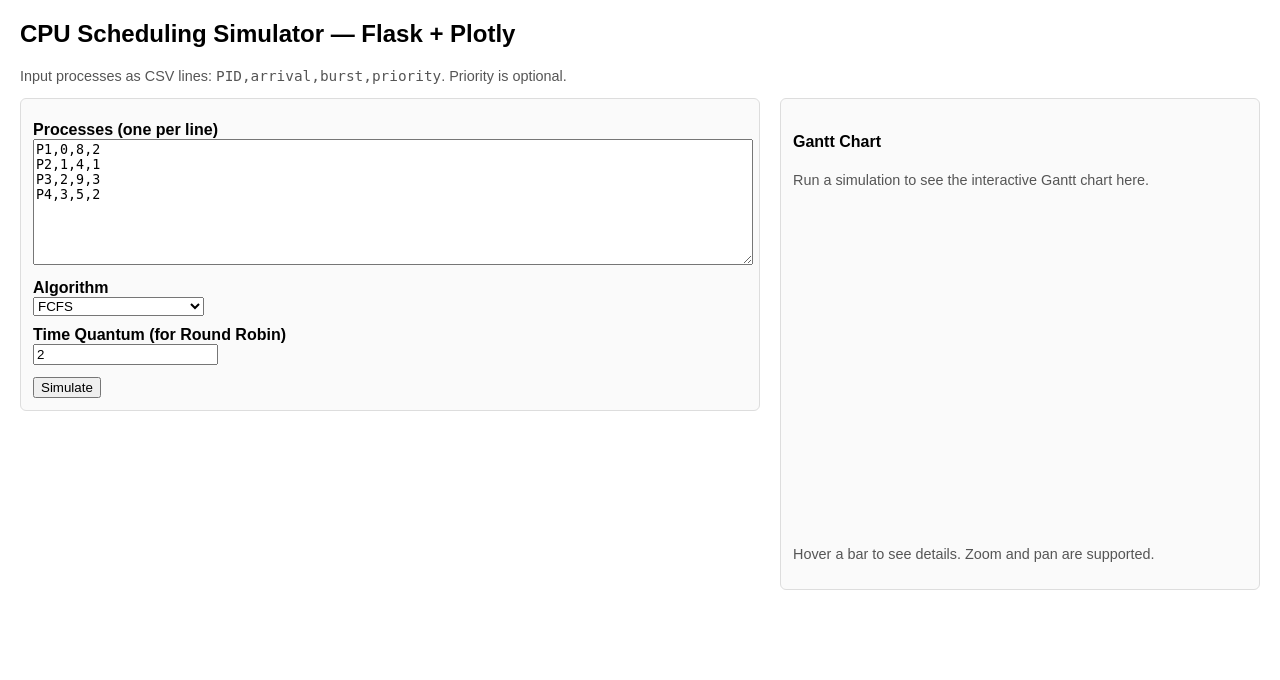
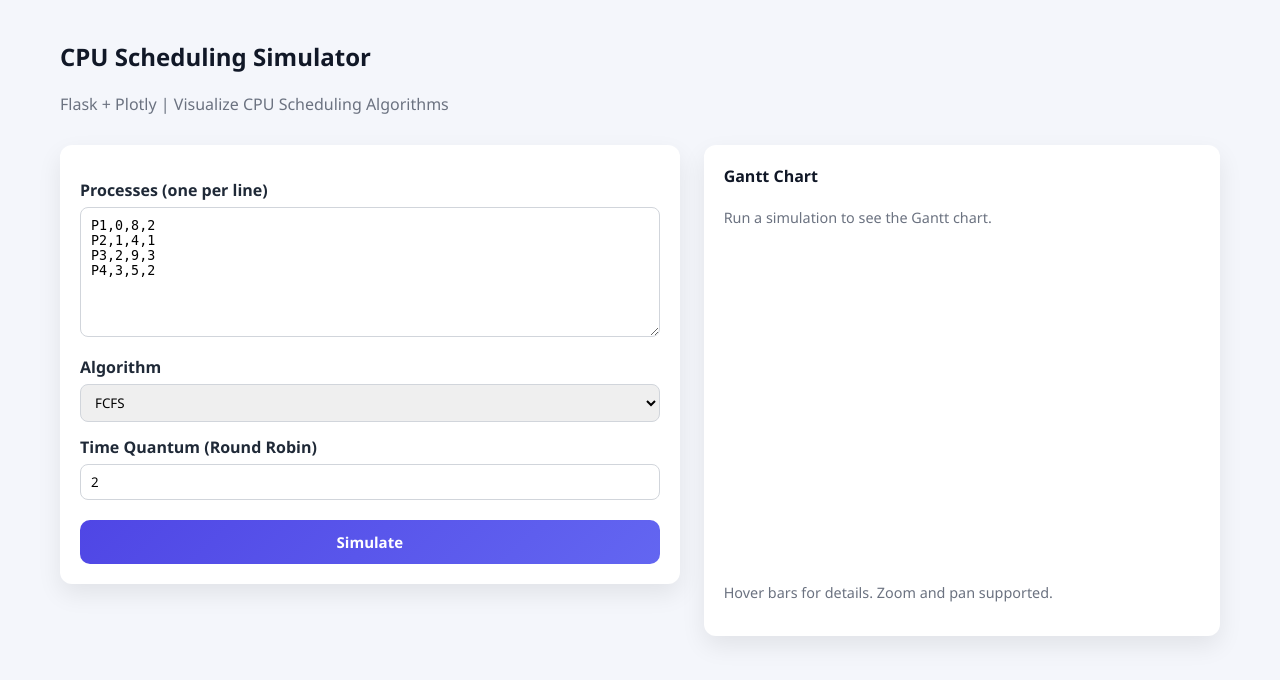
Before and after one commit to chawlasaksham/CPU-scheduler, a Flask app: page / in a window 1280 px wide. Shown: the top 680 px of the page. Run offline with Flask 3, Linux system fonts and the light colour scheme; some libraries are stand-ins or nearby versions.

Commit message:
added css

```diff
--- a/templates/index.html
+++ b/templates/index.html
@@ -4,126 +4,250 @@
   <meta charset="utf-8">
   <title>CPU Scheduling Simulator</title>
   <meta name="viewport" content="width=device-width, initial-scale=1">
-  <!-- Plotly.js from CDN -->
+
+  <!-- Plotly -->
   <script src="https://cdn.plot.ly/plotly-2.26.0.min.js"></script>
+
   <style>
-    body { font-family: Arial, Helvetica, sans-serif; margin: 20px; }
-    textarea { width: 100%; height: 120px; font-family: monospace; }
-    label { font-weight: bold; display:block; margin-top:10px; }
-    .grid { display: grid; grid-template-columns: 1fr 480px; gap: 20px; align-items:start; }
-    .card { padding: 12px; border: 1px solid #ddd; border-radius: 6px; background: #fafafa;}
-    #chart { width: 100%; height: 360px; }
-    table { border-collapse: collapse; width: 100%; }
-    th, td { padding: 6px 8px; border: 1px solid #ddd; text-align:center; }
-    .small { font-size: 0.9rem; color: #555; }
+    /* ===== Reset & Base ===== */
+    * {
+      box-sizing: border-box;
+      font-family: "Segoe UI", Roboto, Arial, sans-serif;
+    }
+
+    body {
+      margin: 0;
+      background: #f4f6fb;
+      color: #1f2937;
+    }
+
+    h2, h4 {
+      margin-top: 0;
+      color: #111827;
+    }
+
+    /* ===== Container ===== */
+    .container {
+      max-width: 1200px;
+      margin: 40px auto;
+      padding: 0 20px;
+    }
+
+    .subtitle {
+      color: #6b7280;
+      margin-bottom: 30px;
+    }
+
+    /* ===== Layout ===== */
+    .grid {
+      display: grid;
+      grid-template-columns: 1.2fr 1fr;
+      gap: 24px;
+      align-items: start;
+    }
+
+    .card {
+      background: #ffffff;
+      padding: 20px;
+      border-radius: 12px;
+      box-shadow: 0 10px 25px rgba(0, 0, 0, 0.08);
+    }
+
+    /* ===== Form ===== */
+    label {
+      font-weight: 600;
+      display: block;
+      margin-top: 14px;
+      margin-bottom: 6px;
+    }
+
+    textarea {
+      width: 100%;
+      height: 130px;
+      padding: 10px;
+      border-radius: 8px;
+      border: 1px solid #d1d5db;
+      font-family: monospace;
+    }
+
+    select,
+    input[type="number"] {
+      width: 100%;
+      padding: 8px 10px;
+      border-radius: 8px;
+      border: 1px solid #d1d5db;
+    }
+
+    button {
+      margin-top: 20px;
+      width: 100%;
+      padding: 12px;
+      border: none;
+      border-radius: 10px;
+      background: linear-gradient(135deg, #4f46e5, #6366f1);
+      color: white;
+      font-size: 15px;
+      font-weight: 600;
+      cursor: pointer;
+    }
+
+    button:hover {
+      opacity: 0.95;
+    }
+
+    /* ===== Table ===== */
+    table {
+      width: 100%;
+      border-collapse: collapse;
+      margin-top: 20px;
+      border-radius: 10px;
+      overflow: hidden;
+    }
+
+    thead {
+      background: #4f46e5;
+      color: white;
+    }
+
+    th, td {
+      padding: 8px 10px;
+      text-align: center;
+      border-bottom: 1px solid #e5e7eb;
+    }
+
+    tbody tr:hover {
+      background: #f3f4f6;
+    }
+
+    /* ===== Chart ===== */
+    #chart {
+      width: 100%;
+      min-height: 360px;
+    }
+
+    .small {
+      font-size: 0.9rem;
+      color: #6b7280;
+    }
+
+    .averages {
+      margin-top: 10px;
+      font-weight: 600;
+      text-align: right;
+    }
+
+    /* ===== Responsive ===== */
+    @media (max-width: 900px) {
+      .grid {
+        grid-template-columns: 1fr;
+      }
+    }
   </style>
 </head>
+
 <body>
-  <h2>CPU Scheduling Simulator — Flask + Plotly</h2>
-  <p class="small">Input processes as CSV lines: <code>PID,arrival,burst,priority</code>. Priority is optional.</p>
+  <div class="container">
+    <h2>CPU Scheduling Simulator</h2>
+    <p class="subtitle">Flask + Plotly | Visualize CPU Scheduling Algorithms</p>
 
     <div class="grid">
+      <!-- LEFT: INPUT & METRICS -->
       <div class="card">
         <form method="post" action="{{ url_for('simulate') }}">
-        <label for="processes">Processes (one per line)</label>
-        <textarea name="processes" id="processes">{{ example }}</textarea>
+          <label>Processes (one per line)</label>
+          <textarea name="processes">{{ example }}</textarea>
 
-        <label for="algorithm">Algorithm</label>
-        <select name="algorithm" id="algorithm">
+          <label>Algorithm</label>
+          <select name="algorithm">
             <option value="fcfs" {% if chosen_algorithm=='fcfs' %}selected{% endif %}>FCFS</option>
-          <option value="sjf-np" {% if chosen_algorithm=='sjf-np' %}selected{% endif %}>SJF (Non-preemptive)</option>
+            <option value="sjf-np" {% if chosen_algorithm=='sjf-np' %}selected{% endif %}>SJF (Non-Preemptive)</option>
             <option value="sjf-p" {% if chosen_algorithm=='sjf-p' %}selected{% endif %}>SJF (Preemptive)</option>
             <option value="rr" {% if chosen_algorithm=='rr' %}selected{% endif %}>Round Robin</option>
-          <option value="priority-np" {% if chosen_algorithm=='priority-np' %}selected{% endif %}>Priority (Non-preemptive)</option>
+            <option value="priority-np" {% if chosen_algorithm=='priority-np' %}selected{% endif %}>Priority (Non-Preemptive)</option>
             <option value="priority-p" {% if chosen_algorithm=='priority-p' %}selected{% endif %}>Priority (Preemptive)</option>
           </select>
 
-        <label for="quantum">Time Quantum (for Round Robin)</label>
-        <input type="number" name="quantum" id="quantum" value="{{ quantum if quantum is defined else 2 }}" min="1">
+          <label>Time Quantum (Round Robin)</label>
+          <input type="number" name="quantum" value="{{ quantum if quantum is defined else 2 }}" min="1">
 
-        <div style="margin-top:12px;">
           <button type="submit">Simulate</button>
-        </div>
         </form>
 
         {% if rows is defined %}
-      <hr>
-      <h4>Metrics</h4>
+          <h4 style="margin-top:30px;">Metrics</h4>
           <table>
-        <thead><tr><th>PID</th><th>Arrival</th><th>Burst</th><th>Start</th><th>Completion</th><th>TAT</th><th>WT</th><th>RT</th></tr></thead>
+            <thead>
+              <tr>
+                <th>PID</th><th>Arrival</th><th>Burst</th>
+                <th>Start</th><th>Completion</th>
+                <th>TAT</th><th>WT</th><th>RT</th>
+              </tr>
+            </thead>
             <tbody>
               {% for r in rows %}
               <tr>
                 <td>{{ r.pid }}</td>
                 <td>{{ r.arrival }}</td>
                 <td>{{ r.burst }}</td>
-            <td>{% if r.start is not none %}{{ r.start }}{% else %}-{% endif %}</td>
-            <td>{% if r.completion is not none %}{{ r.completion }}{% else %}-{% endif %}</td>
-            <td>{% if r.TAT is not none %}{{ r.TAT }}{% else %}-{% endif %}</td>
-            <td>{% if r.WT is not none %}{{ r.WT }}{% else %}-{% endif %}</td>
-            <td>{% if r.RT is not none %}{{ r.RT }}{% else %}-{% endif %}</td>
+                <td>{{ r.start if r.start is not none else '-' }}</td>
+                <td>{{ r.completion if r.completion is not none else '-' }}</td>
+                <td>{{ r.TAT if r.TAT is not none else '-' }}</td>
+                <td>{{ r.WT if r.WT is not none else '-' }}</td>
+                <td>{{ r.RT if r.RT is not none else '-' }}</td>
               </tr>
               {% endfor %}
             </tbody>
           </table>
-      <p class="small">
-        Averages — TAT: <strong>{{ avgs.avg_tat|round(3) if avgs.avg_tat is not none else '-' }}</strong>,
-        WT: <strong>{{ avgs.avg_wt|round(3) if avgs.avg_wt is not none else '-' }}</strong>,
-        RT: <strong>{{ avgs.avg_rt|round(3) if avgs.avg_rt is not none else '-' }}</strong>
-      </p>
+
+          <div class="averages">
+            Avg TAT: {{ avgs.avg_tat|round(2) if avgs.avg_tat is not none else '-' }} |
+            Avg WT: {{ avgs.avg_wt|round(2) if avgs.avg_wt is not none else '-' }} |
+            Avg RT: {{ avgs.avg_rt|round(2) if avgs.avg_rt is not none else '-' }}
+          </div>
         {% endif %}
       </div>
 
+      <!-- RIGHT: GANTT -->
       <div class="card">
         <h4>Gantt Chart</h4>
         <div id="chart"></div>
-      <p class="small">Hover a bar to see details. Zoom and pan are supported.</p>
+        <p class="small">Hover bars for details. Zoom and pan supported.</p>
+      </div>
     </div>
   </div>
 
   <script>
-    // Read gantt data injected by Flask (if present)
     var gantt_json = {{ gantt_json|safe if gantt_json is defined else 'null' }};
 
     function drawGantt(gantt) {
-      var tasks = [];
-      // transform to Plotly bar segments (one bar per PID aggregated)
-      // We'll draw each gantt segment as a separate trace so hover shows start/end
       var traces = [];
-      var y = [];
-      for (var i=0;i<gantt.length;i++){
+      for (var i = 0; i < gantt.length; i++) {
         var seg = gantt[i];
-        var pid = seg.pid;
-        var start = seg.start;
-        var end = seg.end;
         traces.push({
-          x: [end - start],
-          y: [pid],
-          base: [start],
+          x: [seg.end - seg.start],
+          y: [seg.pid],
+          base: seg.start,
           type: 'bar',
           orientation: 'h',
-          name: pid,
-          hovertemplate: pid + '<br>Start: ' + start + '<br>End: ' + end + '<extra></extra>',
+          hovertemplate:
+            seg.pid + "<br>Start: " + seg.start + "<br>End: " + seg.end + "<extra></extra>",
           showlegend: false
         });
       }
 
-      var layout = {
-        barmode: 'stack',
-        title: '',
-        xaxis: { title: 'Time', automargin: true },
-        height: 100 + gantt.length * 20,
-        margin: {l:80, r:20, t:20, b:40}
-      };
-
-      Plotly.newPlot('chart', traces, layout, {responsive: true});
+      Plotly.newPlot("chart", traces, {
+        barmode: "stack",
+        xaxis: { title: "Time" },
+        margin: { l: 80, r: 20, t: 20, b: 40 },
+        height: 100 + gantt.length * 25
+      }, { responsive: true });
     }
 
     if (gantt_json) {
       drawGantt(gantt_json);
     } else {
-      // draw empty chart placeholder
-      document.getElementById('chart').innerHTML = "<p class='small'>Run a simulation to see the interactive Gantt chart here.</p>";
+      document.getElementById("chart").innerHTML =
+        "<p class='small'>Run a simulation to see the Gantt chart.</p>";
     }
   </script>
 </body>
```
Lines whose indentation alone changed are shown as unchanged.
